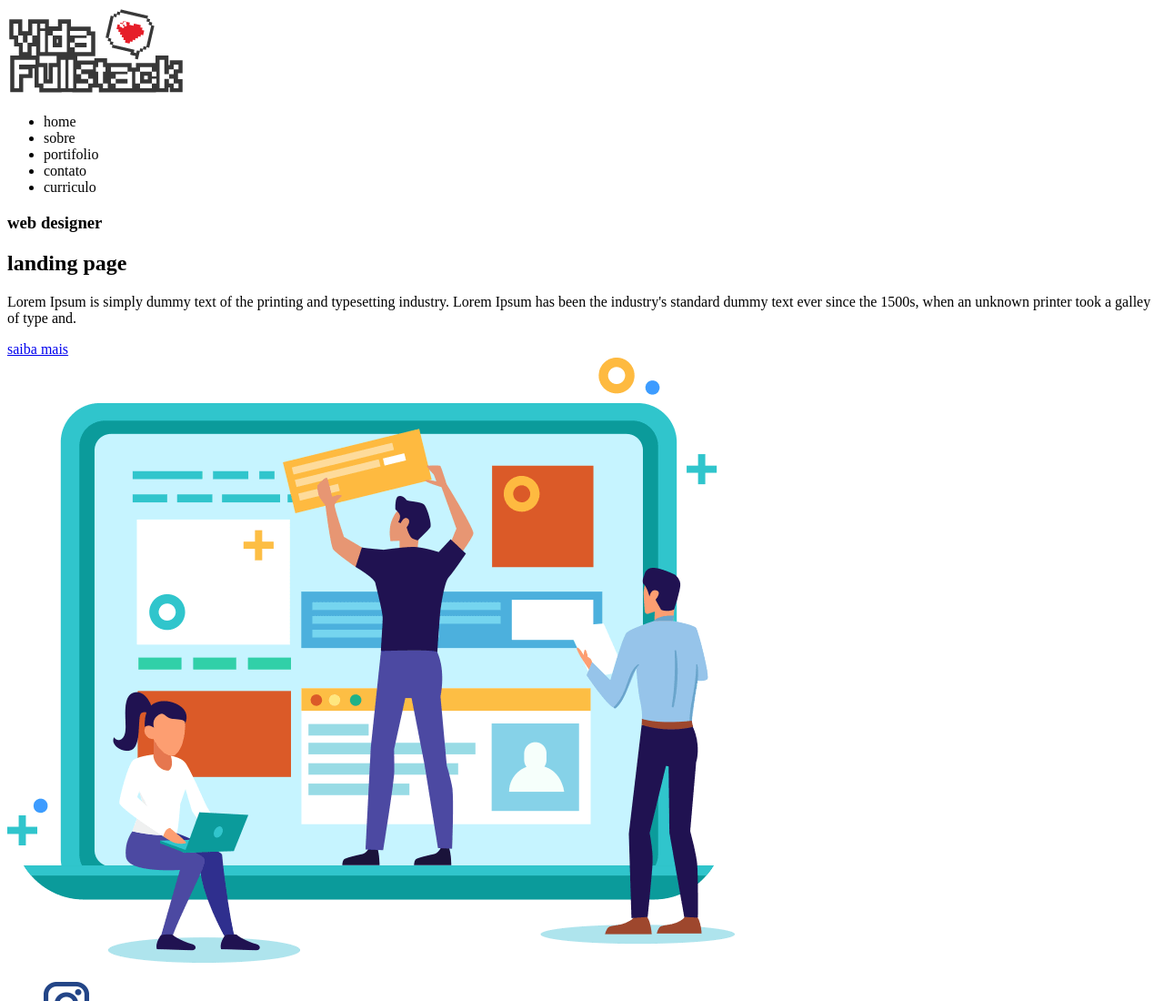
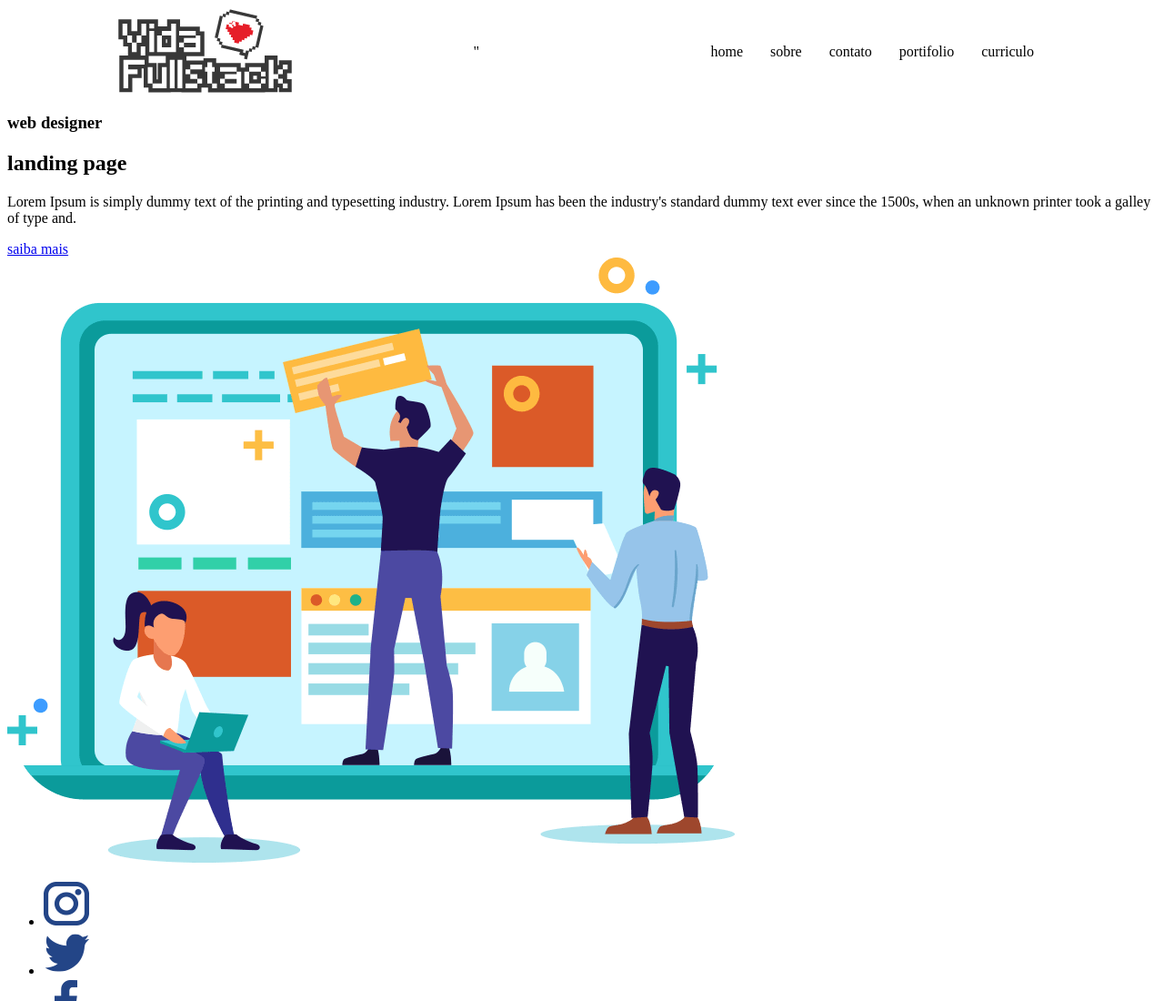
Before and after one commit to allanmiller143/site-de-teste.html, a plain HTML site: page index.html in a window 1280 px wide. Shown: the top 1100 px of the page at 91% size. Drawn offline with Linux system fonts and the light colour scheme; files whose address does not match are found by name.

Commit message:
começando css do header

```diff
--- /dev/null
+++ b/assets/css/header.css
@@ -0,0 +1,18 @@
+header{
+  width: 1024px;
+  margin: 0 auto;
+  display: flex;  /* o displey flex serve para deixar os elementos de uma
+                  tag paralelos horizontalmente. */
+flex-direction: row;
+justify-content: space-between;/* divide os elementos com espaçamentos iguais
+tag paralelos horizontalmente. */
+align-items:center;
+}
+header nav ul{
+  display: flex;
+  flex-direction: row;
+  list-style: none;
+}
+header nav ul li{
+  padding: 15px;
+}
--- /dev/null
+++ b/assets/css/style.css
@@ -0,0 +1 @@
+@import "./header.css"
--- a/index.html
+++ b/index.html
@@ -5,27 +5,21 @@
   <meta http-equiv="X-UA-Compatible" content="IE=edge">
   <meta name="viewport" content="width=device-width, initial-scale=1.0">
   <title>primeiro site</title>
+  <link rel="stylesheet" href="./assets/css/style.css">
 </head>
 <body>
-
-  <!-- o heaver serve como um cabeçalho, logo fica na parte mais a cima do
-  site, nele constam a imagem de logo e os itens de lista a baixo.
-   depois o css vai ajustar pra ficar bonito.-->
-  <!-- header -->
    <header>
-    <img src="assets/imagens/logo.png" alt=">"
-
+    <img src="assets/imagens/logo.png" alt="logo">"
      <nav>
        <ul>
          <li>home</li>
          <li>sobre</li>
+         <li>contato</li>
          <li>portifolio</li>
-        <li>contato</li>
-        <li>curriculo</li>
+         <li id ="lic">curriculo</li>
        </ul>
      </nav>
    </header>
-  <!-- final header -->
 
   <!-- container -->
  <main>
```
Lines whose indentation alone changed are shown as unchanged.
